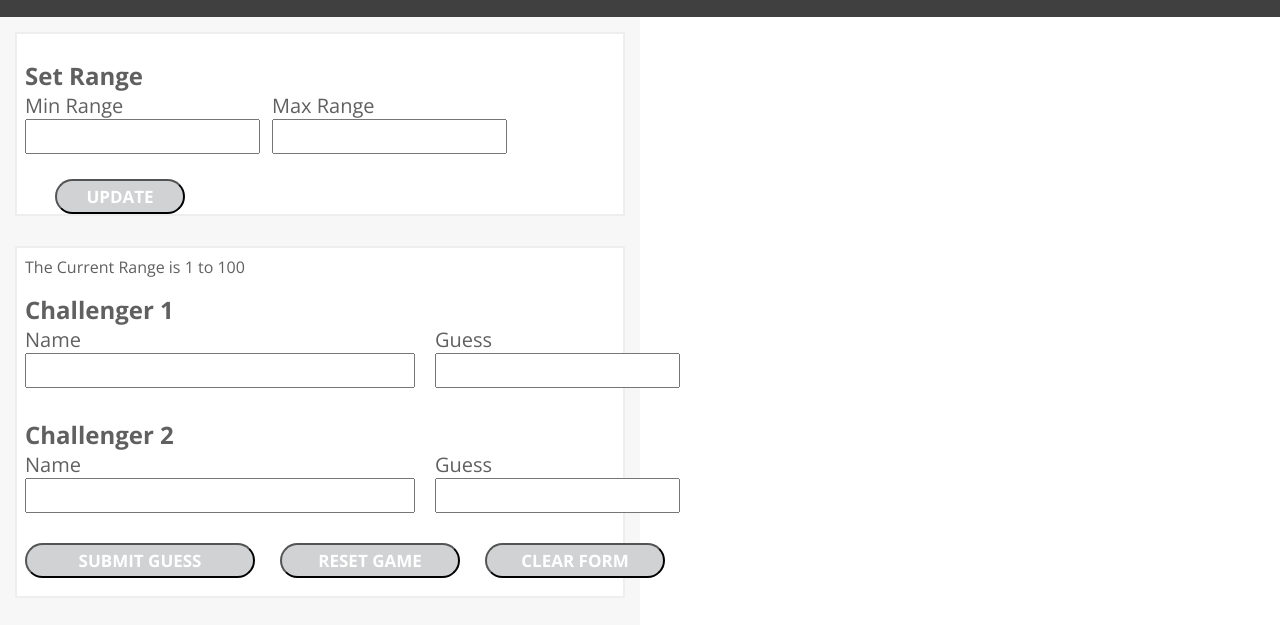
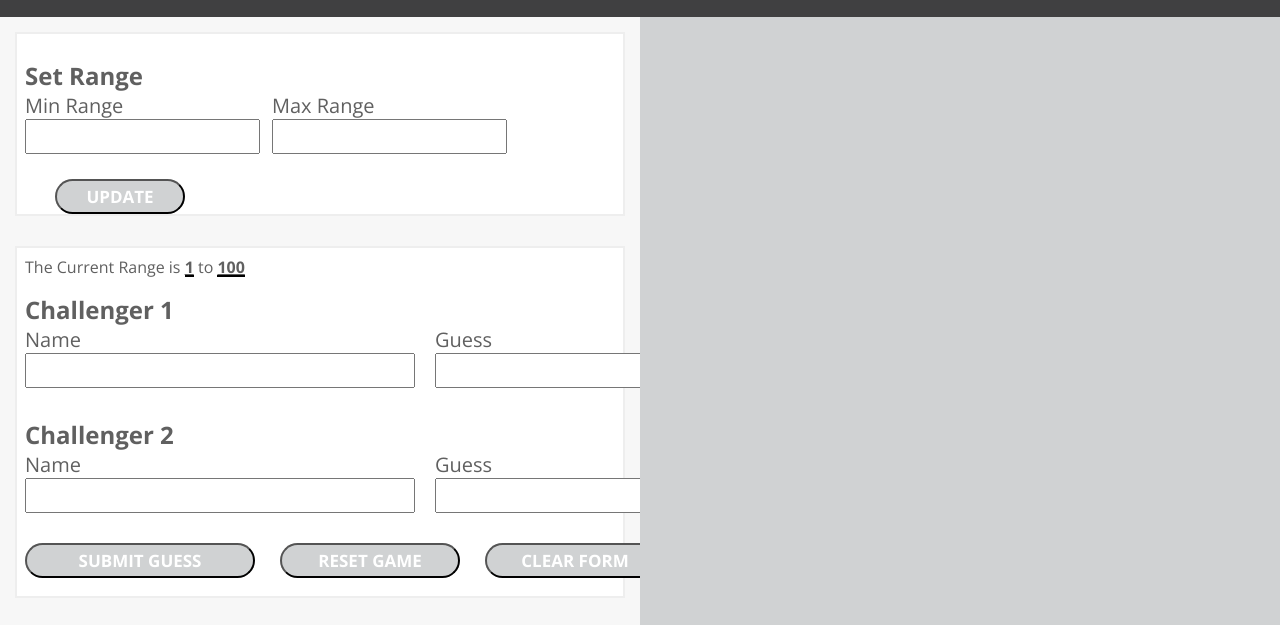
Before and after one commit to oliviacweb/Number-Guesser-Pair, a plain HTML site: page index.html in a window 1280 px wide. Shown: the part 132-757 px from the top of the page. Drawn offline with nearby package versions, Linux system fonts and the light colour scheme.

Commit message:
resolved bug

```diff
--- a/style.css
+++ b/style.css
@@ -220,6 +220,7 @@ label {
 
 .challenger-1-guess {
   margin-left: 5%;
+}
 
 .guess-output {
   height: 70px;
@@ -243,11 +244,12 @@ label {
 
 .range-top,
 .range-bottom {
-    display: inline-block;
-    border-bottom: 2px solid black;
-    font-weight: bold;
-    padding-bottom: 19px;
-    height: 10px;
+  display: inline-block;
+  border-bottom: 2px solid black;
+  text-decoration: underline;
+  font-weight: bold;
+  padding-bottom: 19px;
+  height: 10px;
 }
 
 
```
